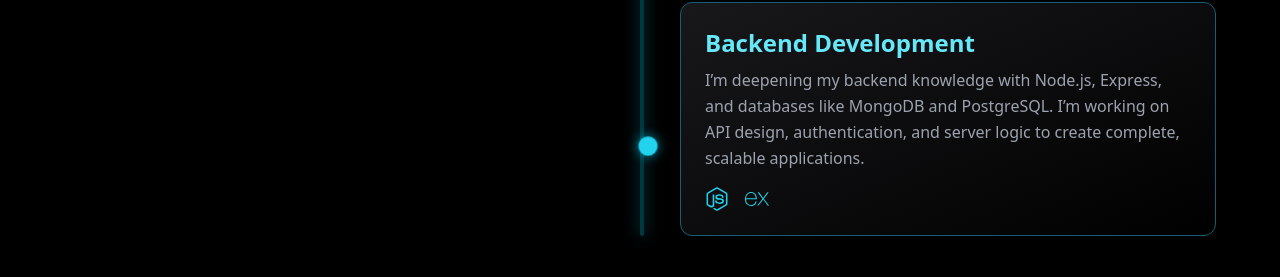
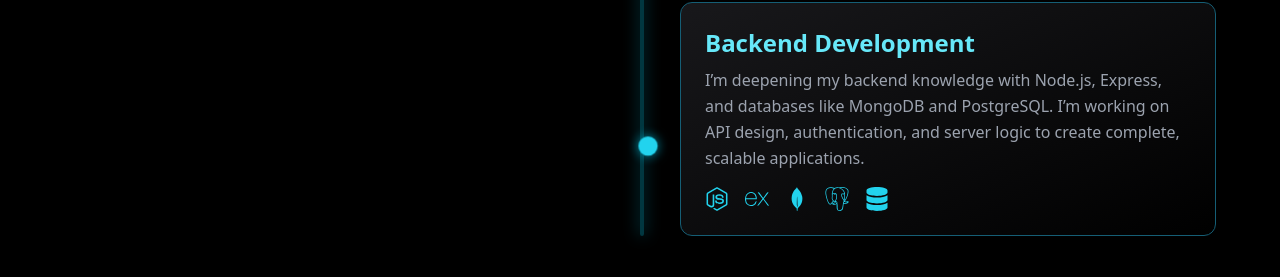
Before and after one commit to Codejibola/My-Portfolio, a React (Create React App) app: page / in a window 1280 px wide. Shown: the part 1635-1912 px from the top of the page. Built offline with nearby package versions, Linux system fonts and the light colour scheme.

Commit message:
added some tech icons to my backend journey section

```diff
--- a/src/pages/Home.jsx
+++ b/src/pages/Home.jsx
@@ -4,10 +4,10 @@ import { motion } from 'framer-motion';
 import { useInView } from 'react-intersection-observer';
 import {
   FaEnvelope, FaGithub, FaHtml5, FaCss3Alt, FaJsSquare,
-  FaReact, FaNodeJs, FaExternalLinkAlt
+  FaReact, FaNodeJs, FaExternalLinkAlt,FaDatabase
 } from 'react-icons/fa';
 import {
-  SiTailwindcss, SiExpress
+  SiTailwindcss, SiExpress,SiPostgresql, SiMongodb
 } from 'react-icons/si';
 
 const SlideInSection = ({ children, direction = 'up' }) => {
@@ -174,6 +174,9 @@ export default function Home() {
                   <div className="flex flex-wrap gap-4 text-2xl text-cyan-400 mt-4">
                     <FaNodeJs title="Node.js" />
                     <SiExpress title="Express" />
+                    <SiMongodb title="MongoDB" />
+                    <SiPostgresql title="PostgreSQL" />
+                    <FaDatabase title="SQL" />
                   </div>
                 </div>
               </motion.div>
```
